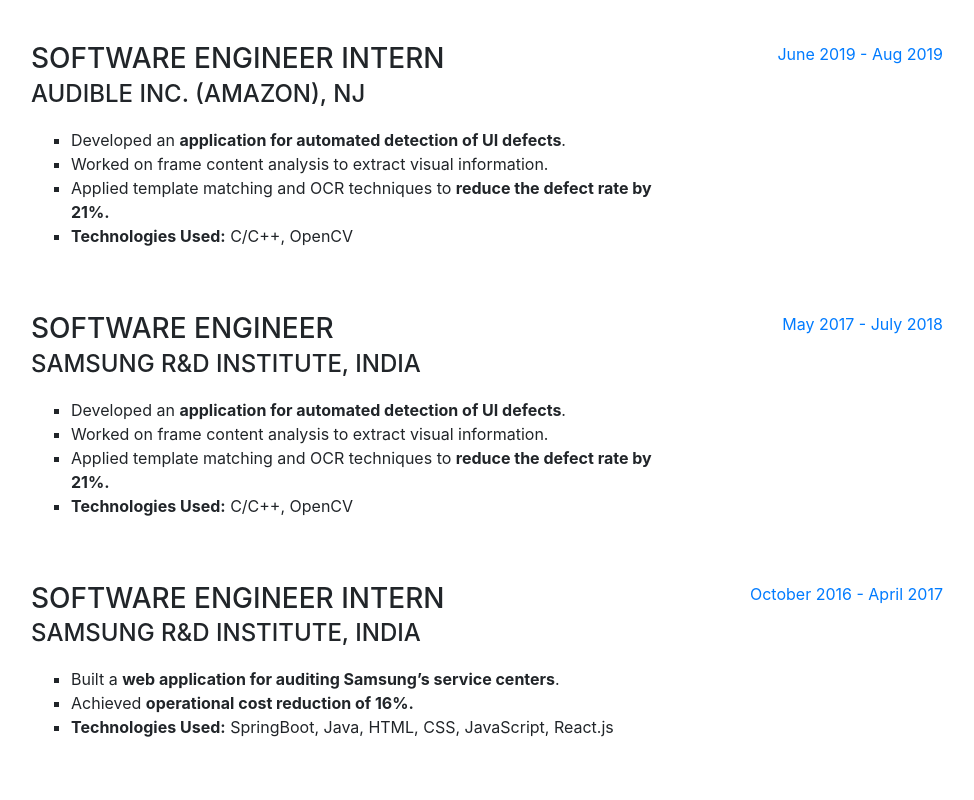
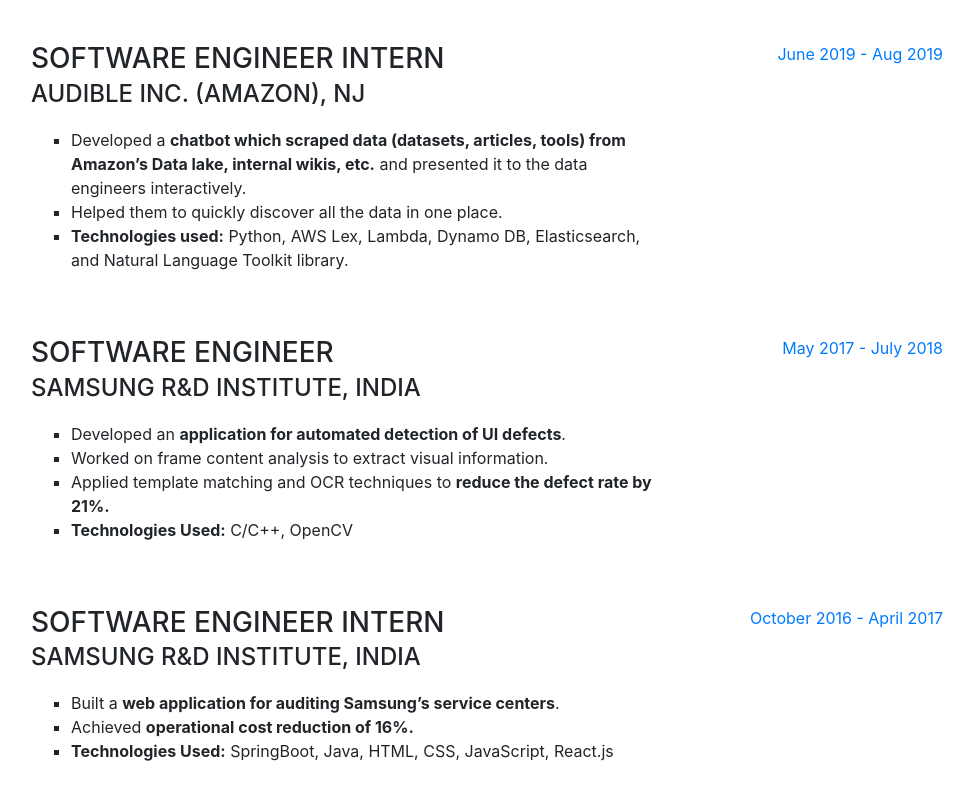
Before and after one commit to ej444/ej444.github.io, a website with bundled scripts: page index.html in a window 1280 px wide. Shown: the part 893-1693 px from the top of the page, without its empty margins (289-1263 px from the left). Built offline with nearby package versions, Linux system fonts and the light colour scheme; a web font is replaced by a local one.

Commit message:
Update index.html

```diff
--- a/index.html
+++ b/index.html
@@ -92,10 +92,9 @@
               <h3 class="mb-0">Software Engineer Intern</h3>
               <div class="subheading mb-3">Audible Inc. (Amazon), NJ</div>
 	<ul>
-          <li type="square">Developed an <strong>application for automated detection of UI defects</strong>.</li>
-          <li type="square">Worked on frame content analysis to extract visual information.</li>
-	  <li type="square">Applied template matching and OCR techniques to <strong>reduce the defect rate by 21%.</strong></li>
-	  <li type="square"><strong>Technologies Used:</strong> C/C++, OpenCV</li></ul>
+          <li type="square">Developed a <strong>chatbot which scraped data (datasets, articles, tools) from Amazon’s Data lake, internal wikis, etc.</strong> and presented it to the data engineers interactively.</li>
+          <li type="square">Helped them to quickly discover all the data in one place.</li>
+	  <li type="square"><strong>Technologies used:</strong> Python, AWS Lex, Lambda, Dynamo DB, Elasticsearch, and Natural Language Toolkit library.</li>
         </ul>
 		</div>
             <div class="resume-date text-md-right">
```
